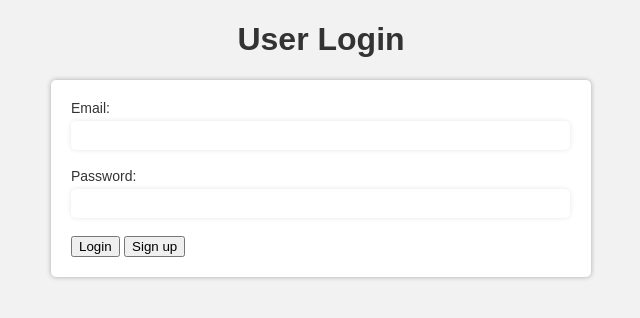
After one commit to ZaneXiao1/COMS4111-proj1-CarRenting, a Flask app: template templates/login.html in a window 1280 px wide. The commit adds this page. Shown: the top 318 px of the page, without its empty margins (319-959 px from the left). Run offline with Flask 3, Linux system fonts and the light colour scheme; the template is opened without the code that fills it, so the values that code supplies are empty; parts of the project's set-up code (start-up, migrations or seed data) failed here and were passed over.

Commit message:
login part

```diff
--- /dev/null
+++ b/templates/login.html
@@ -0,0 +1,19 @@
+<!DOCTYPE html>
+<html>
+  <head>
+    <title>Login</title>
+    <link rel="stylesheet" type="text/css" href="style.css">
+  </head>
+
+  <body>
+    <h1>User Login</h1>
+    <form method="POST">
+      <label for="email">Email:</label>
+      <input type="email" id="email" name="email" ><br><br>
+      <label for="password">Password:</label>
+      <input type="password" id="password" name="password" ><br><br>
+      <input type="submit" value="Login">
+      <input type="submit" value="Sign up">
+    </form>
+  </body>
+</html>
--- a/templates/style.css
+++ b/templates/style.css
@@ -26,25 +26,17 @@ body {
 
   input[type="email"],
   input[type="password"] {
-    width: 100%;
-    padding: 10px;
-    margin-bottom: 20px;
+    width: 97%;
+    padding: 7px;
+
+    margin-right: 40px;
     border-radius: 5px;
     border: none;
     box-shadow: 0px 0px 5px 0px rgba(0, 0, 0, 0.1);
   }
 
   input[type="submit"] {
-    display: block;
-    width: 100%;
-    padding: 10px;
-    background-color: #333;
-    color: #fff;
-    border: none;
-    border-radius: 5px;
-    cursor: pointer;
-    font-size: 16px;
-    transition: background-color 0.2s ease-in-out;
+    onl
   }
 
   input[type="submit"]:hover {
```
Also changed, not shown: templates/onlineserver.html (added, +41 -0 lines), templates/signup.html (renamed from templates/User.html, +7 -6 lines).
